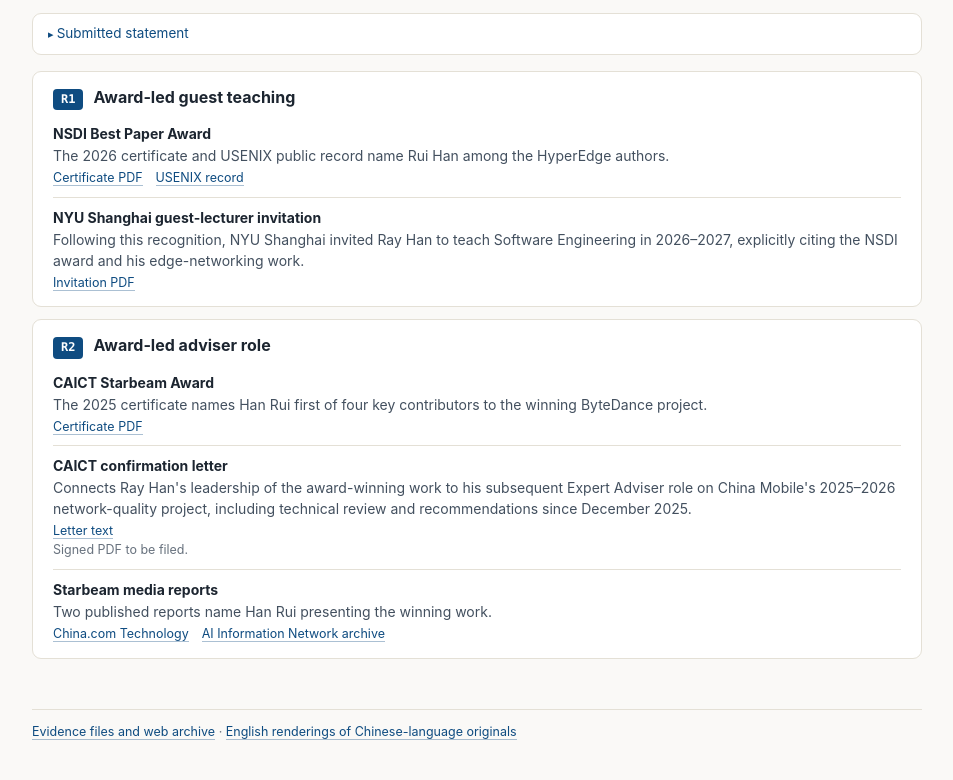
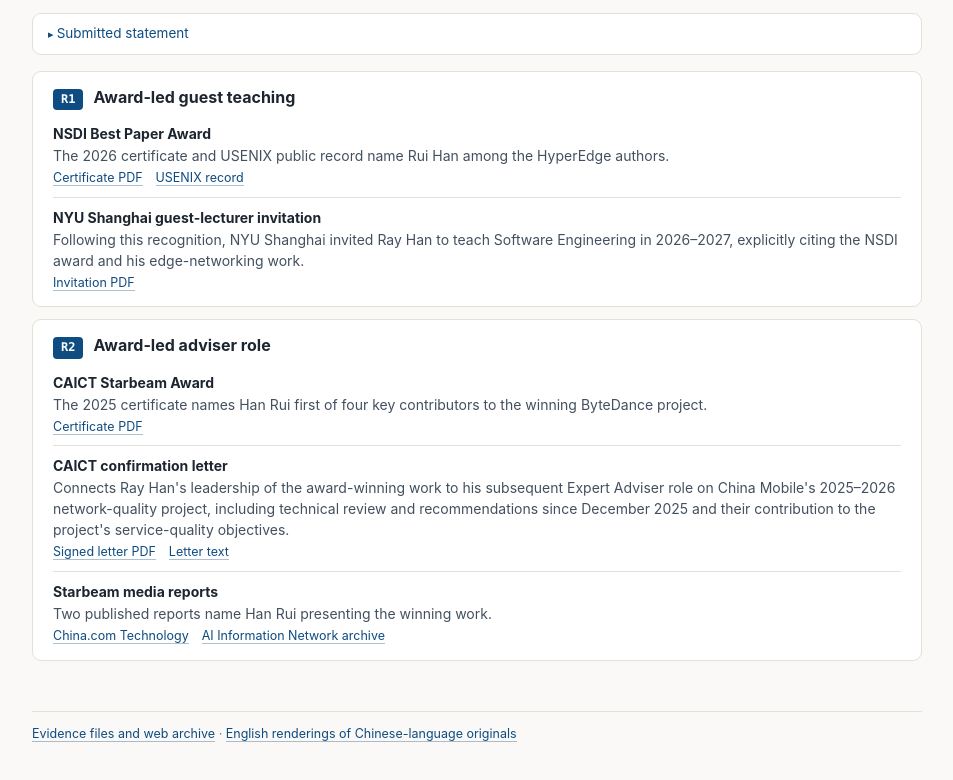
Before and after one commit to hanrui-cn/fellowship-evidence, a plain HTML site: page index.html in a window 1280 px wide. Shown: the part 3612-4392 px from the top of the page, without its empty margins (278-1231 px from the left). Drawn offline with Linux system fonts and the light colour scheme.

Commit message:
File signed CAICT confirmation letter and link it from Awards R2
Co-Authored-By: Claude Code <noreply@anthropic.com>

```diff
--- a/index.html
+++ b/index.html
@@ -363,8 +363,8 @@
         <div class="says">The 2025 certificate names Han Rui first of four key contributors to the winning ByteDance project.</div>
         <div class="lnk"><a target="_blank" rel="noopener" href="assets/caict-starbeam-certificate.pdf">Certificate PDF</a></div></li>
       <li><span class="src">CAICT confirmation letter</span>
-        <div class="says">Connects Ray Han's leadership of the award-winning work to his subsequent Expert Adviser role on China Mobile's 2025–2026 network-quality project, including technical review and recommendations since December 2025.</div>
-        <div class="lnk"><a target="_blank" rel="noopener" href="assets/caict-confirmation-letter.md">Letter text</a></div><div class="note">Signed PDF to be filed.</div></li>
+        <div class="says">Connects Ray Han's leadership of the award-winning work to his subsequent Expert Adviser role on China Mobile's 2025–2026 network-quality project, including technical review and recommendations since December 2025 and their contribution to the project's service-quality objectives.</div>
+        <div class="lnk"><a target="_blank" rel="noopener" href="assets/caict-confirmation-letter-bcs-2026-11.pdf">Signed letter PDF</a><a target="_blank" rel="noopener" href="assets/caict-confirmation-letter.md">Letter text</a></div></li>
       <li><span class="src">Starbeam media reports</span>
         <div class="says">Two published reports name Han Rui presenting the winning work.</div>
         <div class="lnk"><a target="_blank" rel="noopener" href="https://tech.china.com/articles/20251219/202512191784383.html">China.com Technology</a><a target="_blank" rel="noopener" href="assets/web/xingmang-report-aiaisousou.original.html">AI Information Network archive</a></div></li>
```
Also changed, not shown: 4 other files.
